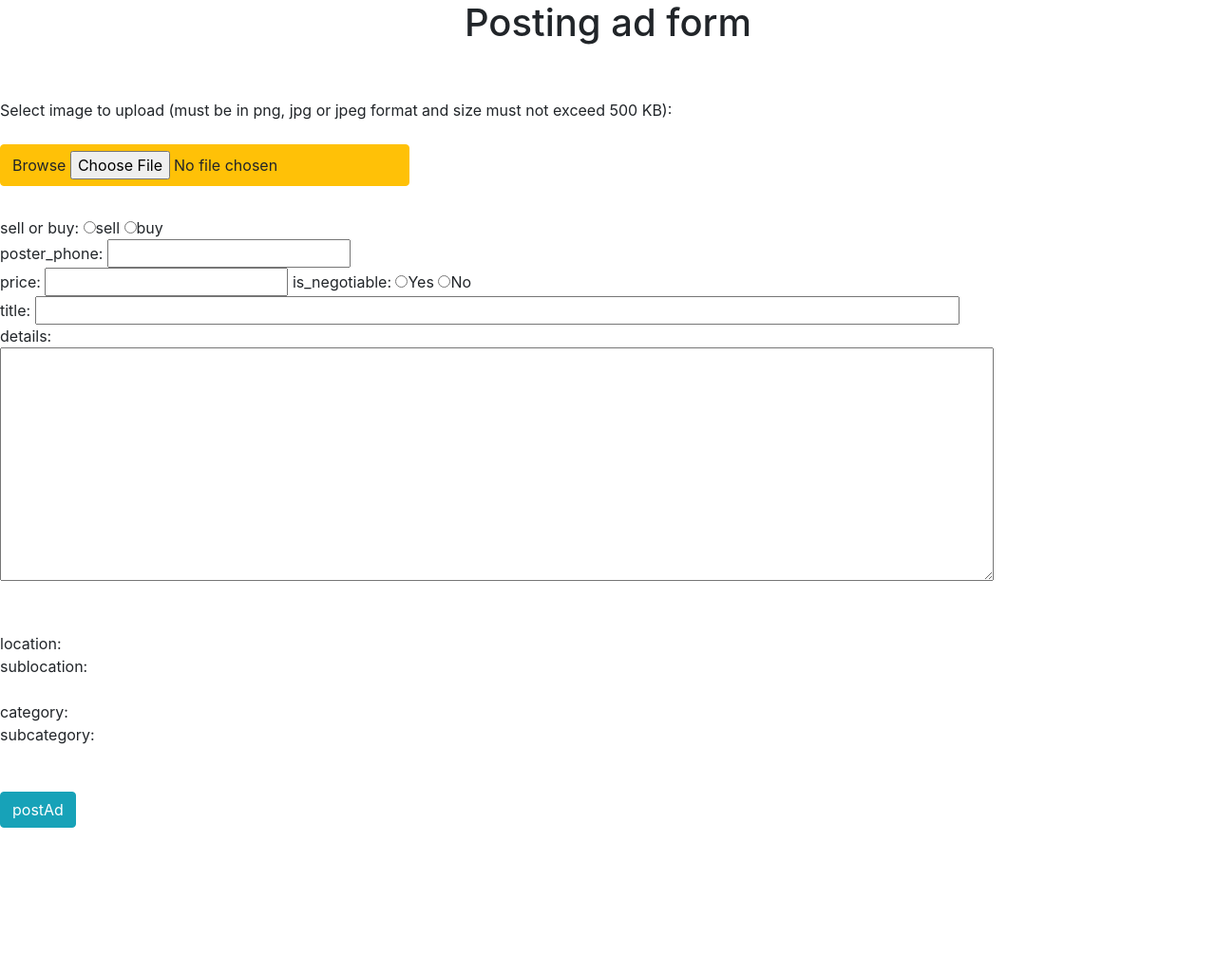
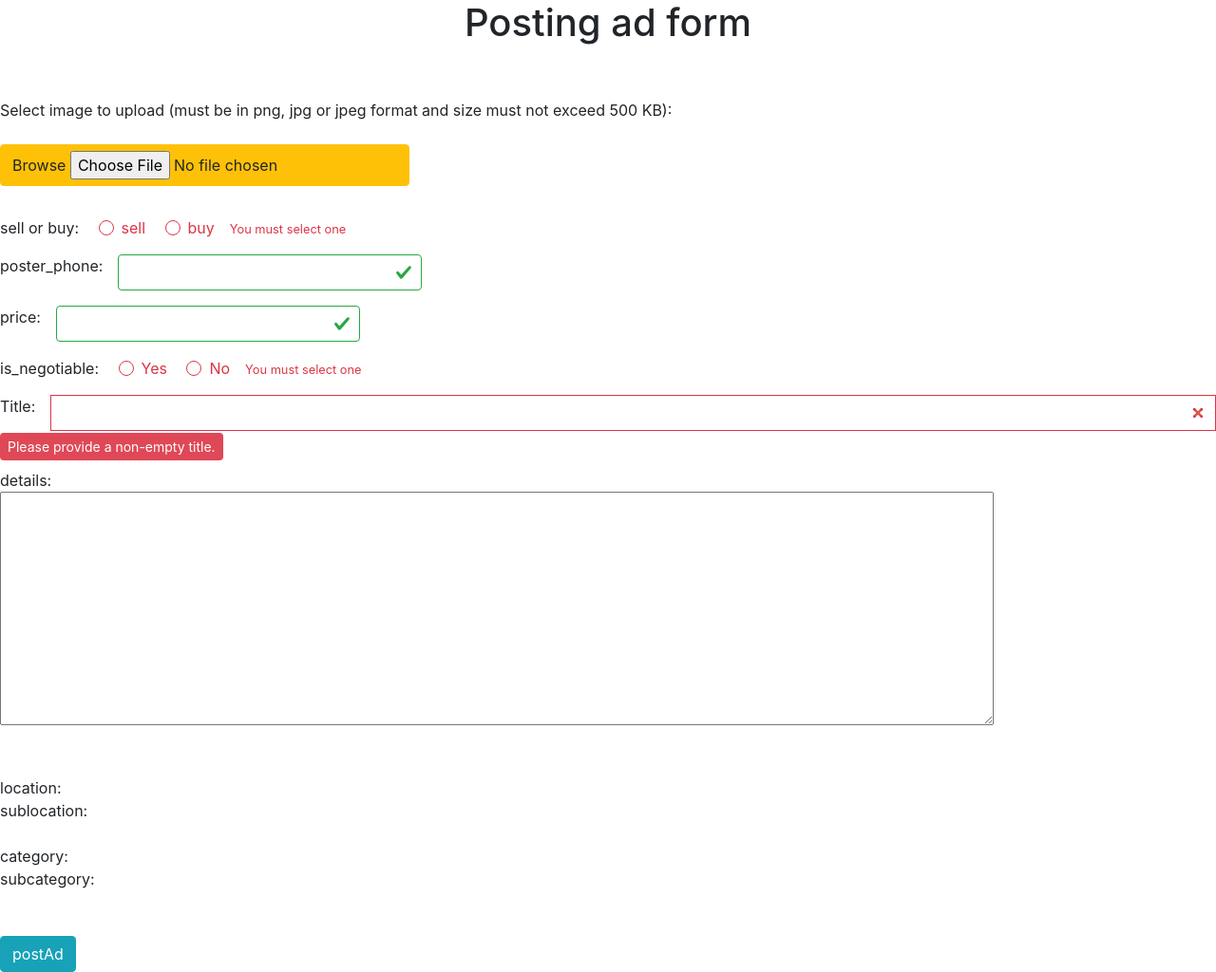
Before and after one commit to ShafinKhadem/Bikroy_SM, a PHP site: page /postAd.php in a window 1280 px wide. Shown: the part 851-1875 px from the top of the page at 95% size. Before the commit the page ends 1723 px from the top, so only its background shows below. Run offline with PHP 8.4, Linux system fonts and the light colour scheme; the visitor is signed in with stand-in values (Sample User, id 1); data that the repository does not hold is empty; some libraries are stand-ins or nearby versions.

Commit message:
bootstrap more & front end signup form validation JS+html

```diff
--- a/postAd.php
+++ b/postAd.php
@@ -40,7 +40,10 @@ try {
         $subcategories = $epdo->getFromWhereCol("get_subcategories('{$_POST['category']}')");
         foreach ($subcategories as $subcategory) {
     ?>
-            <input type="radio" name="subcategory" onclick="getAttrs(this)" value="<?php echo($subcategory); ?>" <?php if(isset($_POST['subcategory']) and $_POST['subcategory']==$subcategory)  echo 'checked="checked"';?> ><?php echo $subcategory; ?>
+            <div class="custom-control custom-control-inline custom-radio">
+                <input type="radio" class="custom-control-input" name="subcategory" onclick="getAttrs(this)" value="<?php echo($subcategory); ?>" id="<?php echo($subcategory); ?>" required>
+                <label class="custom-control-label" for="<?php echo($subcategory); ?>"><?php echo($subcategory); ?></label>
+            </div>
     <?php
         }
         exit();
@@ -194,30 +197,50 @@ try {
 
     <h1><center>Posting ad form</center></h1><br><br>
 
-    <form method="post" enctype="multipart/form-data">
+    <form method="post" enctype="multipart/form-data" class="was-validated">
         Select image to upload (must be in png, jpg or jpeg format and size must not exceed 500 KB):
         <br><br><label class="btn btn-warning">
             Browse <input type="file" name="fileToUpload" id="fileToUpload">
         </label><br><br>
 
         sell or buy:
-        <input type="radio" name="buy_or_sell" value="1" <?php if(isset($_POST['buy_or_sell']) and $_POST['buy_or_sell']=='1')  echo 'checked="checked"';?> >sell
-        <input type="radio" name="buy_or_sell" value="0" <?php if(isset($_POST['buy_or_sell']) and $_POST['buy_or_sell']=='0')  echo 'checked="checked"';?> >buy
+        <div class="custom-control custom-control-inline custom-radio ml-3">
+            <input type="radio" class="custom-control-input" id="sell" name="buy_or_sell" value="1" required>
+            <label class="custom-control-label" for="sell">sell</label>
+        </div>
+        <div class="custom-control custom-control-inline custom-radio mb-3">
+            <input type="radio" class="custom-control-input" id="buy" name="buy_or_sell" value="0" required>
+            <label class="custom-control-label" for="buy">buy</label>
+            <div class="invalid-feedback ml-3">You must select one</div>
+        </div>
 
         <br>
 
-        poster_phone: <input type="text" name="poster_phone" value="<?php if (isset($_POST['poster_phone'])) echo $_POST['poster_phone']; ?>"> <br>
-        price: <input type="text" name="price" value="<?php if (isset($_POST['price'])) echo $_POST['price']; ?>">
+        <div class="input-group mb-3">poster_phone:
+        <input type="text" name="poster_phone" class="form-control ml-3 col-3"></div>
+        <div class="input-group mb-3">price:
+        <input type="text" name="price" class="form-control ml-3 col-3"></div>
 
         is_negotiable:
-        <input type="radio" name="is_negotiable" value="1" <?php if(isset($_POST['is_negotiable']) and $_POST['is_negotiable']=='1')  echo 'checked="checked"';?> >Yes
-        <input type="radio" name="is_negotiable" value="0" <?php if(isset($_POST['is_negotiable']) and $_POST['is_negotiable']=='0')  echo 'checked="checked"';?> >No
+        <div class="custom-control custom-control-inline custom-radio ml-3">
+            <input type="radio" class="custom-control-input" id="Yes" name="is_negotiable" value="1" required>
+            <label class="custom-control-label" for="Yes">Yes</label>
+        </div>
+        <div class="custom-control custom-control-inline custom-radio mb-3">
+            <input type="radio" class="custom-control-input" id="No" name="is_negotiable" value="0" required>
+            <label class="custom-control-label" for="No">No</label>
+            <div class="invalid-feedback ml-3">You must select one</div>
+        </div>
 
         <br>
 
-        title: <input type="text" name="title" size="90" value="<?php if (isset($_POST['title'])) echo $_POST['title']; ?>"> <br>
+        <div class="input-group mb-3">
+            <label for="title">Title: </label>
+            <input type="text" name="title" size="90" class="form-control ml-3" id="title" required>
+            <div class="invalid-tooltip"> Please provide a non-empty title. </div>
+        </div>
 
-        details:<br>
+        <br>details:<br>
         <textarea id="details" name="details"  rows="10" cols="100"><?php if(isset($_POST['details'])) echo htmlentities ($_POST['details']); ?></textarea><br>
 
         <br><br>
@@ -267,7 +290,7 @@ try {
 $locations = $epdo->getFromWhereCol('get_locations()');
 foreach ($locations as $location) {
 ?>
-    <input type="radio" name="location" onclick="ajax(this, 'loc', 'sublocs')" value="<?php echo($location); ?>" <?php if(isset($_POST['location']) and $_POST['location']==$location)  echo 'checked="checked"';?> ><?php echo $location; ?>
+    <input type="radio" name="location" onclick="ajax(this, 'loc', 'sublocs')" value="<?php echo($location); ?>"><?php echo $location; ?>
 <?php
 }
 ?>
@@ -284,7 +307,10 @@ foreach ($locations as $location) {
 $categories = $epdo->getFromWhereCol('get_categories()');
 foreach ($categories as $category) {
 ?>
-    <input type="radio" name="category" onclick="ajax(this, 'category', 'subcats')" value="<?php echo($category); ?>" <?php if(isset($_POST['category']) and $_POST['category']==$category)  echo 'checked="checked"';?> ><?php echo $category; ?>
+    <div class="custom-control custom-control-inline custom-radio">
+        <input type="radio" class="custom-control-input" name="category" onclick="ajax(this, 'category', 'subcats')" value="<?php echo($category); ?>" id="<?php echo($category); ?>" required>
+        <label class="custom-control-label" for="<?php echo($category); ?>"><?php echo $category; ?></label>
+    </div>
 <?php
 }
 ?>
```
Also changed, not shown: showAds.php (+8 -2 lines), signup.php (+30 -36 lines).
